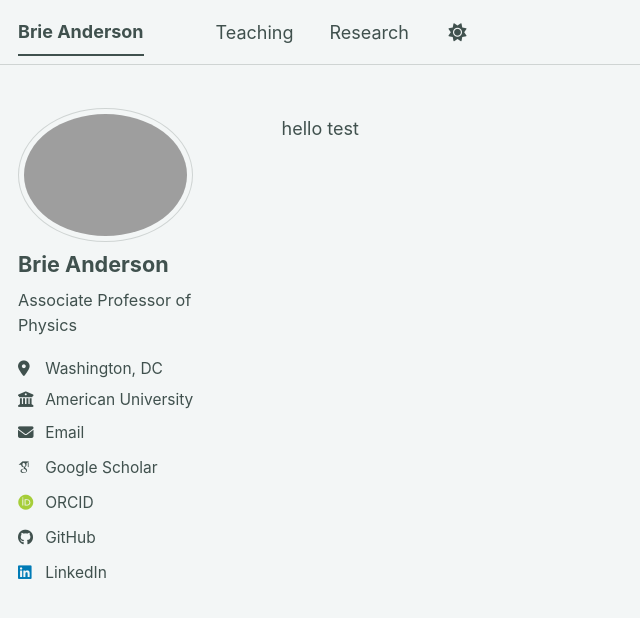
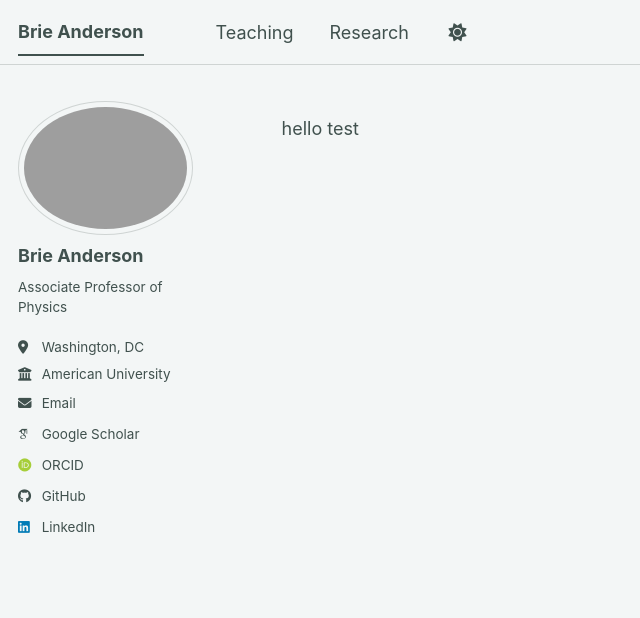
Before and after one commit to brieeveanderson/brieeveanderson.github.io, a Jekyll site: the page built from _pages/about.md, in a window 1280 px wide. Shown: the top 618 px of the page, without its empty margins (0-640 px from the left). Built offline with Jekyll 4.4.1, drawn with Linux system fonts in a browser that asks for light colours; some web fonts are replaced; a script bundle is joined from its source files by our own code; library files that are not in the unit come from our copies.

Commit message:
Update main.scss

```diff
--- a/assets/css/main.scss
+++ b/assets/css/main.scss
@@ -44,22 +44,22 @@
 
 /* ==== Sidebar font size overrides ==== */
 
-/* General sidebar text */
-.sidebar {
+/* Entire sidebar */
+.page__sidebar {
   font-size: 1.2rem;
 }
 
-/* Your name */
-.author__name {
-  font-size: 1.5rem;
+/* Name */
+.page__sidebar .author__name {
+  font-size: 1.6rem;
 }
 
-/* Bio text */
-.author__bio {
+/* Bio */
+.page__sidebar .author__bio {
+  font-size: 1.25rem;
+}
+
+/* Links */
+.page__sidebar .author__urls {
   font-size: 1.2rem;
 }
-
-/* Links (email, location, etc.) */
-.author__urls {
-  font-size: 1.15rem;
-}
```
